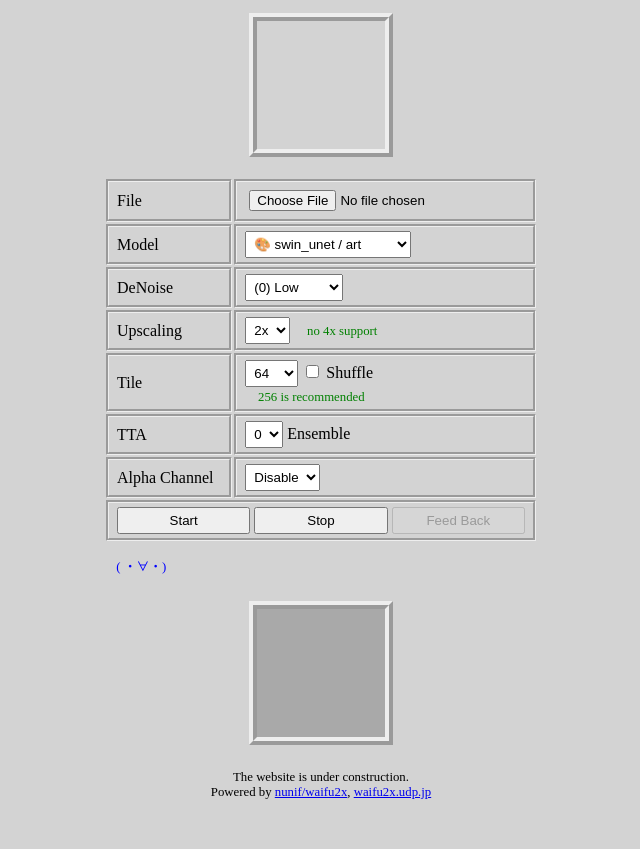
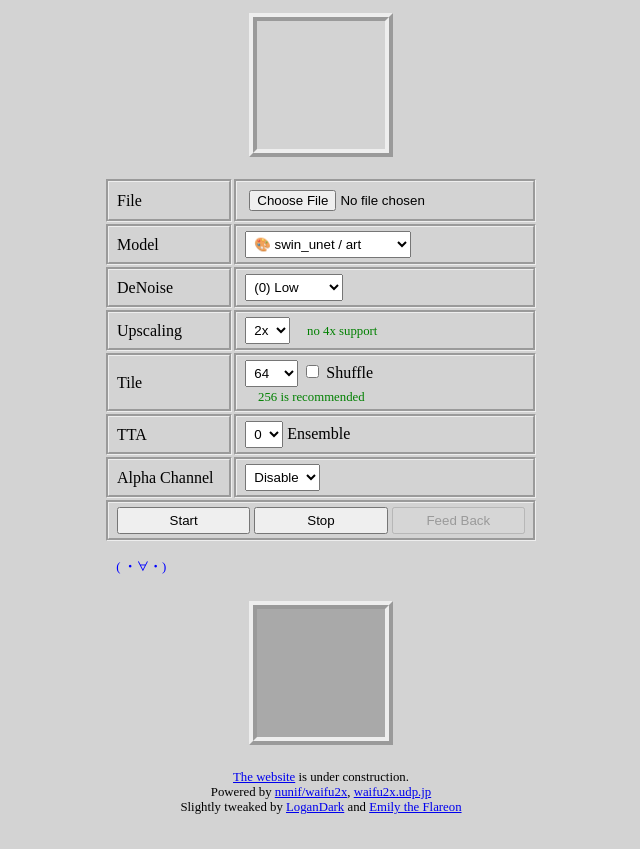
Before and after one commit to LoganDark/waifu2x-unlimited, a plain HTML site: page index.html in a window 1280 px wide. Shown: the part 114-963 px from the top of the page, without its empty margins (319-959 px from the left). Drawn offline with Linux system fonts and the light colour scheme; a script that the page names is missing.

Commit message:
Tweaked footer

```diff
--- a/index.html
+++ b/index.html
@@ -121,9 +121,12 @@
     </div>
     <div id="footer">
       <div>
-        The website is under construction.
+        <a href="https://unlimited.waifu2x.net/">The website</a> is under construction.
       </div>
-      Powered by <a href="https://github.com/nagadomi/nunif">nunif/waifu2x</a>, <a href="https://waifu2x.udp.jp/">waifu2x.udp.jp</a>
+      <div>
+        Powered by <a href="https://github.com/nagadomi/nunif">nunif/waifu2x</a>, <a href="https://waifu2x.udp.jp/">waifu2x.udp.jp</a>
+      </div>
+      Slightly tweaked by <a href="https://cohost.org/LoganDark">LoganDark</a> and <a href="https://cohost.org/EmilyTheFlareon">Emily the Flareon</a>
     </div>
   </body>
 </html>
```
